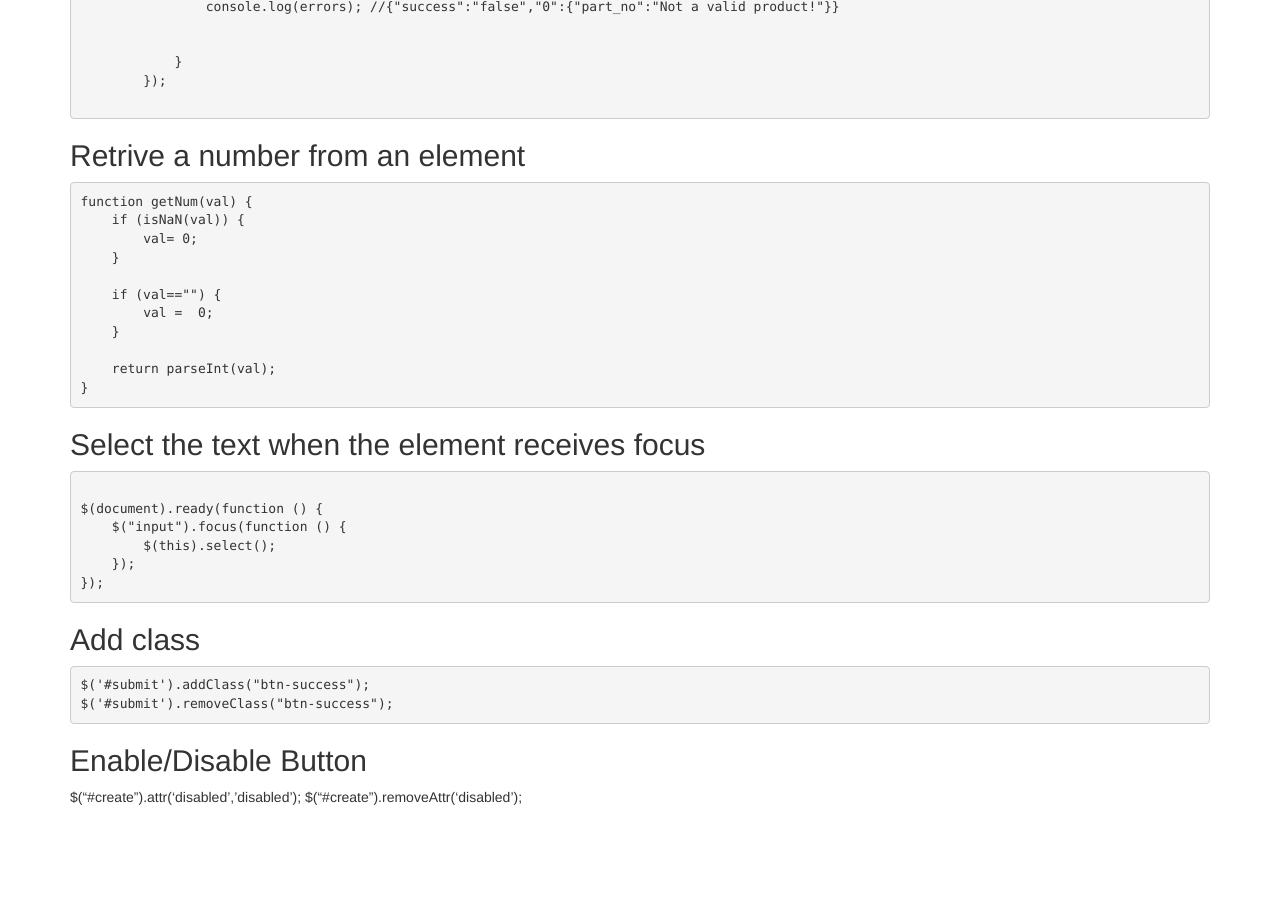
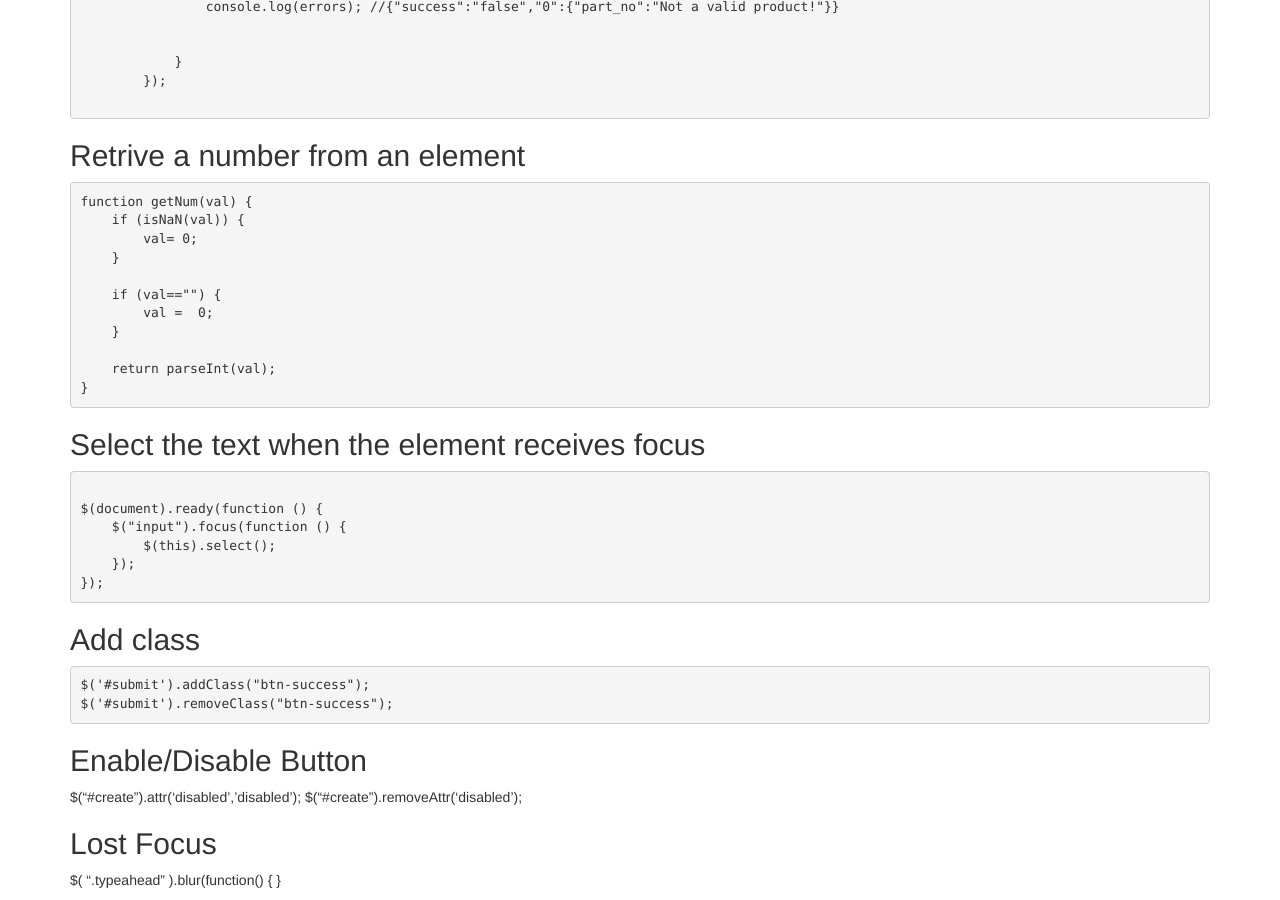
Before and after one commit to ArtisanTinkerer/ArtisanTinkerer.github.io, a Jekyll site: the page built from _posts/2016-02-15-JQuery-Snippets.md, in a window 1280 px wide and 900 px high, scrolled down 729 px. Built offline with Jekyll 4.4.1, drawn with Linux system fonts in a browser that asks for light colours; before the commit the page ends 1546 px from its top, so only the background shows below that.

Commit message:
Update 2016-02-15-JQuery-Snippets.md

```diff
--- a/_posts/2016-02-15-JQuery-Snippets.md
+++ b/_posts/2016-02-15-JQuery-Snippets.md
@@ -81,3 +81,9 @@ $('#submit').removeClass("btn-success");
 
 $("#create").attr('disabled','disabled');
 $("#create").removeAttr('disabled');
+
+## Lost Focus
+
+
+$( ".typeahead" ).blur(function() {
+}
```
